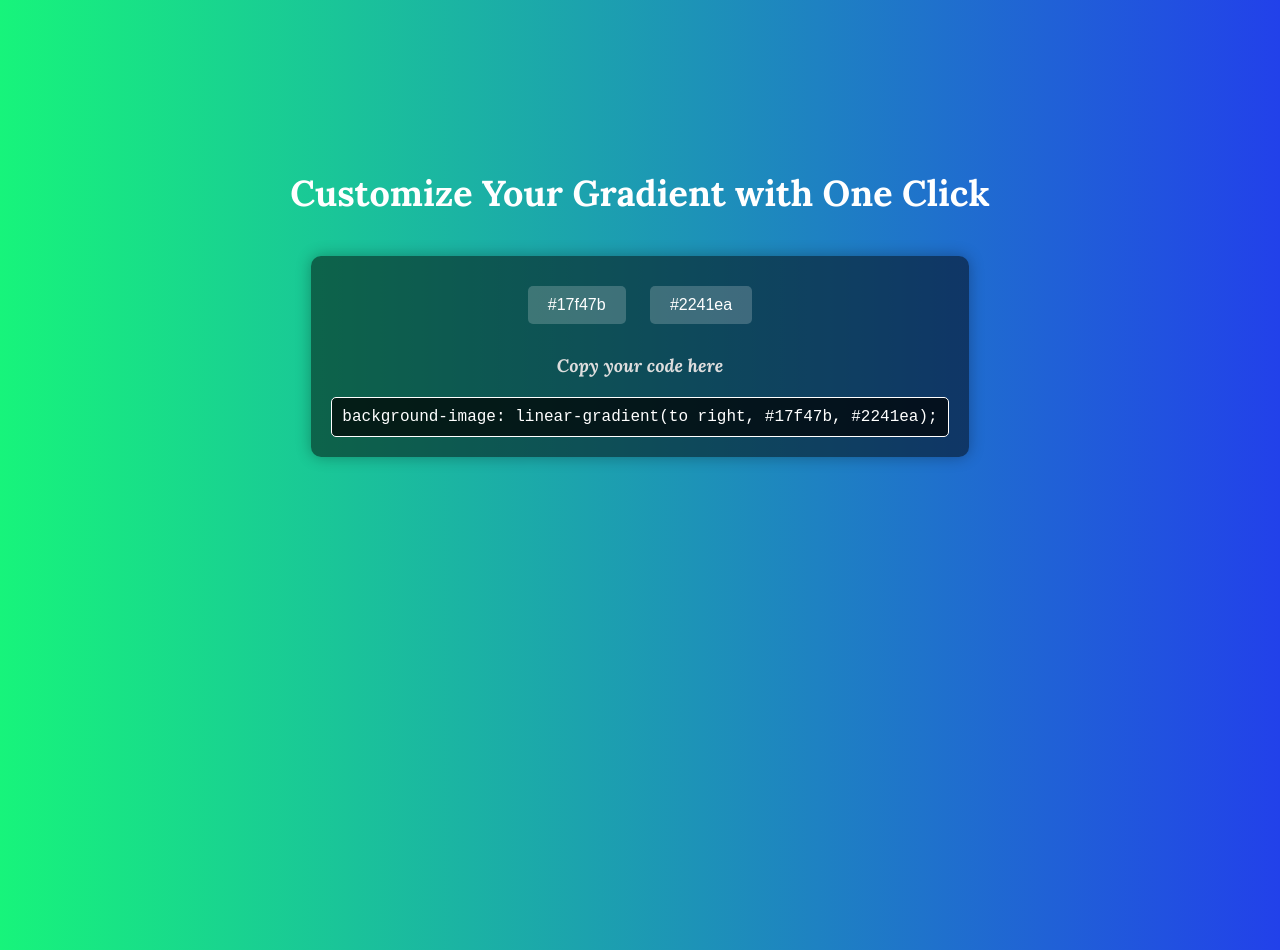
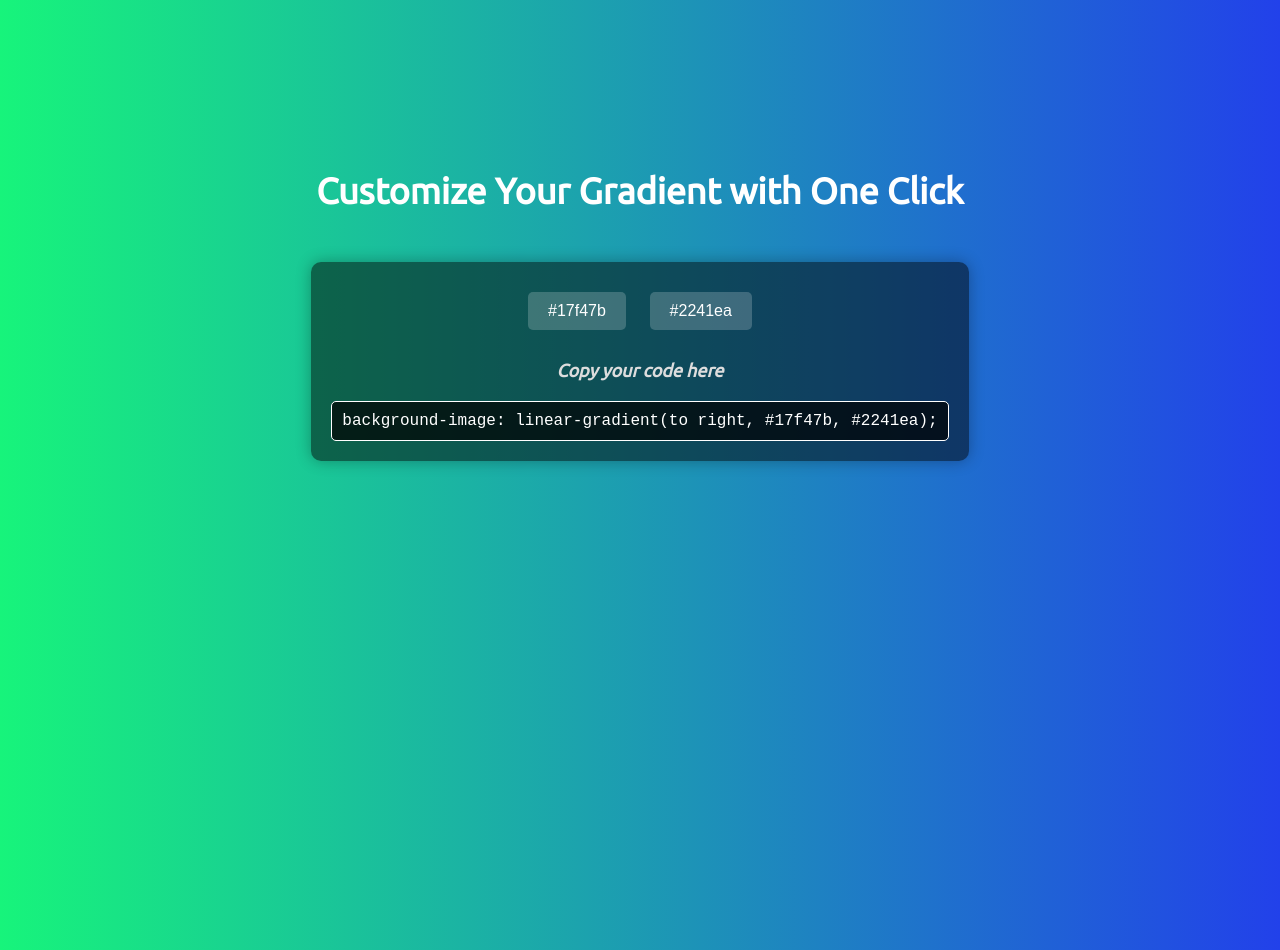
Before and after one commit to harsikaSingh/gradientGenerator, a plain HTML site: page index.html in a window 1280 px wide. Drawn offline with Linux system fonts and the light colour scheme.

Commit message:
Change css

```diff
--- a/index.html
+++ b/index.html
@@ -5,7 +5,7 @@
     <meta name="viewport" content="width=device-width, initial-scale=1.0">
     <title>Gradient Background Color Generator</title>
     <link rel="stylesheet" href="styles.css">
-    <link href="https://fonts.googleapis.com/css2?family=Lato&family=Lora:ital,wght@0,400..700;1,400..700&display=swap" rel="stylesheet">
+    <link href="https://fonts.googleapis.com/css2?family=Lato&family=Lora&family=Ubuntu&display=swap" rel="stylesheet">
 </head>
 <body>
     <h1>Customize Your Gradient with One Click</h1>
--- a/styles.css
+++ b/styles.css
@@ -1,20 +1,25 @@
-body {
+html, body {
     margin: 0;
     padding: 0;
-    font-family: "Lora", serif;
+    height: 100%; /* Ensure the html and body elements take up full height */
+}
+
+body {
+    font-family: "Ubuntu", sans-serif;
     background-image: linear-gradient(to right, #17f47b, #2241ea);
     display: flex;
-    flex-direction: column; /* Change to column direction */
+    flex-direction: column;
     align-items: center;
-    height: 100vh;
+    height: 100vh; /* Ensure the body height is 100vh */
+    padding-top: 150px;
     color: white;
-    padding-top: 150px;
+    overflow: hidden; /* Prevent scrolling if content exceeds the viewport height */
 }
 
 h1 {
     font-size: 36px;
     color: #fff;
-    margin: 20px 0 40px 0; /* Add margin for spacing */
+    margin: 20px 0 50px 0; /* Add margin for spacing */
     animation: popOut 1s ease-in-out;
 }
 
@@ -45,7 +50,7 @@ button {
 }
 
 button:hover {
-    background-color: rgba(255, 255, 255, 0.3);
+    background-color: #a4a2a1;
 }
 
 .copyCode {
```
